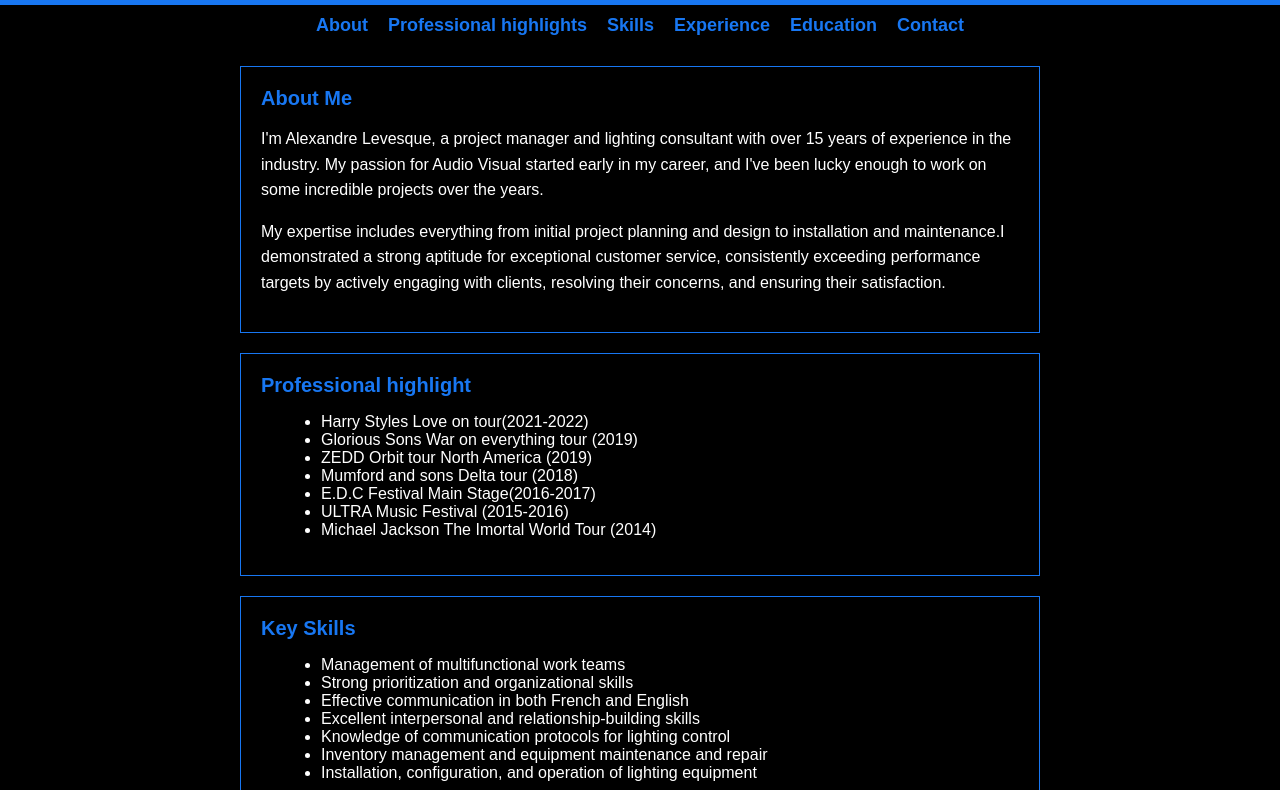
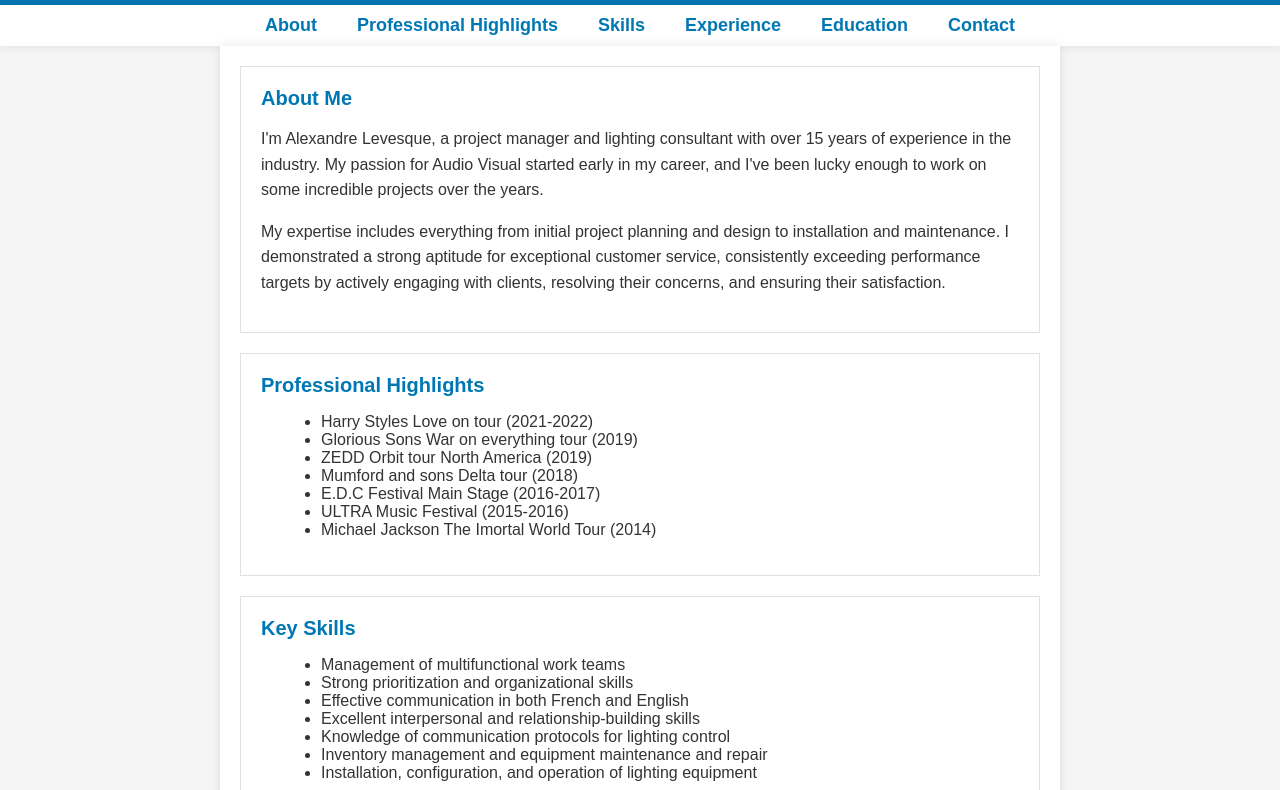
Before and after one commit to herminard/alex-l, a plain HTML site: page index.html in a window 1280 px wide. Shown: the part 105-895 px from the top of the page. Drawn offline with Linux system fonts and the light colour scheme.

Commit message:
Update index.html

```diff
--- a/index.html
+++ b/index.html
@@ -7,16 +7,17 @@
     <style>
         body {
             font-family: Arial, sans-serif;
-            background-color: #000;
-            color: #fff;
+            background-color: #f5f5f5;
+            color: #333;
             margin: 0;
             padding: 0;
         }
 
         header {
-            background-color: #1877f2; /* Blue header background similar to Facebook */
+            background-color: #0077B5; /* Couleur bleue de LinkedIn */
             padding: 20px;
             text-align: center;
+            color: #fff;
         }
 
         header h1 {
@@ -27,12 +28,14 @@
         header h2 {
             font-size: 24px;
             margin: 0;
+            font-weight: normal;
         }
 
         nav {
-            background-color: #000;
+            background-color: #fff;
             padding: 10px;
             text-align: center;
+            box-shadow: 0px 0px 10px rgba(0, 0, 0, 0.1);
         }
 
         nav ul {
@@ -44,12 +47,12 @@
         }
 
         nav li {
-            margin: 0 10px;
+            margin: 0 20px;
         }
 
         nav a {
             text-decoration: none;
-            color: #1877f2;
+            color: #0077B5;
             font-weight: bold;
             font-size: 18px;
         }
@@ -62,16 +65,19 @@
             padding: 20px;
             max-width: 800px;
             margin: 0 auto;
+            background-color: #fff;
+            box-shadow: 0px 0px 10px rgba(0, 0, 0, 0.1);
         }
 
         h3 {
             font-size: 24px;
-            color: #1877f2;
+            color: #0077B5;
         }
 
         p {
             font-size: 16px;
             line-height: 1.6;
+            color: #333;
         }
 
         ul {
@@ -80,25 +86,25 @@
         }
 
         .info-box {
-            background-color: #000;
-            border: 1px solid #1877f2;
+            background-color: #fff;
+            border: 1px solid #e1e1e1;
             padding: 20px;
             margin-bottom: 20px;
         }
 
         .info-box h4 {
             font-size: 20px;
-            color: #1877f2;
+            color: #0077B5;
             margin: 0;
         }
 
         .info-box p {
             font-size: 16px;
-            color: #fff;
+            color: #333;
         }
 
         footer {
-            background-color: #000;
+            background-color: #333;
             color: #fff;
             text-align: center;
             padding: 20px;
@@ -114,7 +120,7 @@
     <nav>
         <ul>
             <li><a href="#about">About</a></li>
-            <li><a href="#professional highlight">Professional highlights</a></li>
+            <li><a href="#professional-highlights">Professional Highlights</a></li>
             <li><a href="#skills">Skills</a></li>
             <li><a href="#experience">Experience</a></li>
             <li><a href="#education">Education</a></li>
@@ -127,23 +133,25 @@
             <div class="info-box">
                 <h4>About Me</h4>
                 <p>I'm Alexandre Levesque, a project manager and lighting consultant with over 15 years of experience in the industry. My passion for Audio Visual started early in my career, and I've been lucky enough to work on some incredible projects over the years.</p>
-                <p>My expertise includes everything from initial project planning and design to installation and maintenance.I demonstrated a strong aptitude for exceptional customer service, consistently exceeding performance targets by actively engaging with clients, resolving their concerns, and ensuring their satisfaction.</p>
+                <p>My expertise includes everything from initial project planning and design to installation and maintenance. I demonstrated a strong aptitude for exceptional customer service, consistently exceeding performance targets by actively engaging with clients, resolving their concerns, and ensuring their satisfaction.</p>
             </div>
         </section>
 
-        <section id="professional highlight">
+        <section id="professional-highlights">
             <div class="info-box">
-                <h4>Professional highlight</h4>
+                <h4>Professional Highlights</h4>
                 <ul>
-                    <li>Harry Styles Love on tour(2021-2022)</li>
+                    <li>Harry Styles Love on tour (2021-2022)</li>
                     <li>Glorious Sons War on everything tour (2019)</li>
                     <li>ZEDD Orbit tour North America (2019)</li>
                     <li>Mumford and sons Delta tour (2018)</li>
-                    <li>E.D.C Festival Main Stage(2016-2017)</li>
+                    <li>E.D.C Festival Main Stage (2016-2017)</li>
                     <li>ULTRA Music Festival (2015-2016)</li>
                     <li>Michael Jackson The Imortal World Tour (2014)</li>
                 </ul>
             </div>
+        </section>
+
         <section id="skills">
             <div class="info-box">
                 <h4>Key Skills</h4>
@@ -177,11 +185,10 @@
         <section id="education">
             <div class="info-box">
                 <h4>Education</h4>
-                <p><strong>Certification in Working at Heights (2023)
-                <p><strong>Groupe ACCiSST (2022)
-                <p><strong>O.S.H.A 30-Hour Certification - Safety and Health Act of 1970 (2019)
-                <p><strong>AUTOCAD cegep limoilou (2018)
-
+                <p><strong>Certification in Working at Heights (2023)</strong></p>
+                <p><strong>Groupe ACCiSST (2022)</strong></p>
+                <p><strong>O.S.H.A 30-Hour Certification - Safety and Health Act of 1970 (2019)</strong></p>
+                <p><strong>AUTOCAD cegep limoilou (2018)</strong></p>
                 <!-- Add more education details as needed -->
             </div>
         </section>
@@ -196,4 +203,6 @@
     </main>
 
     <footer>
-        &
+        &copy; 2023 Alexandre Levesque
+    </footer>
+</body>
```
